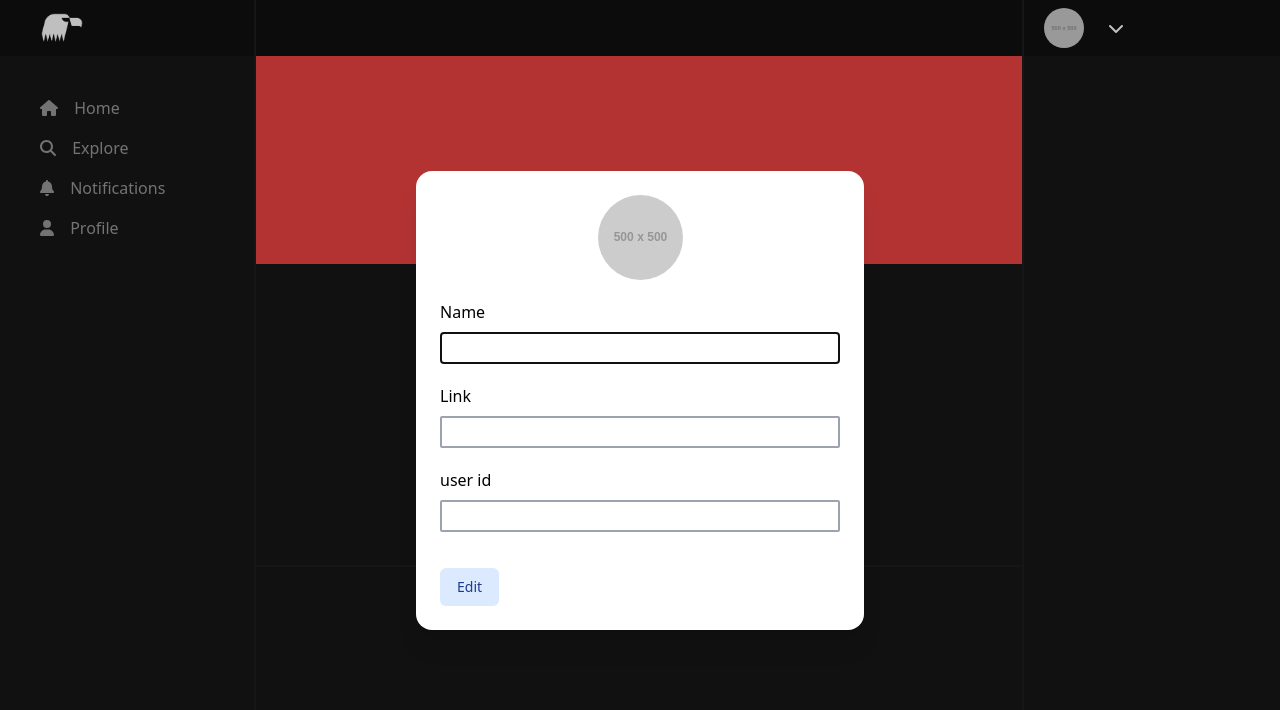
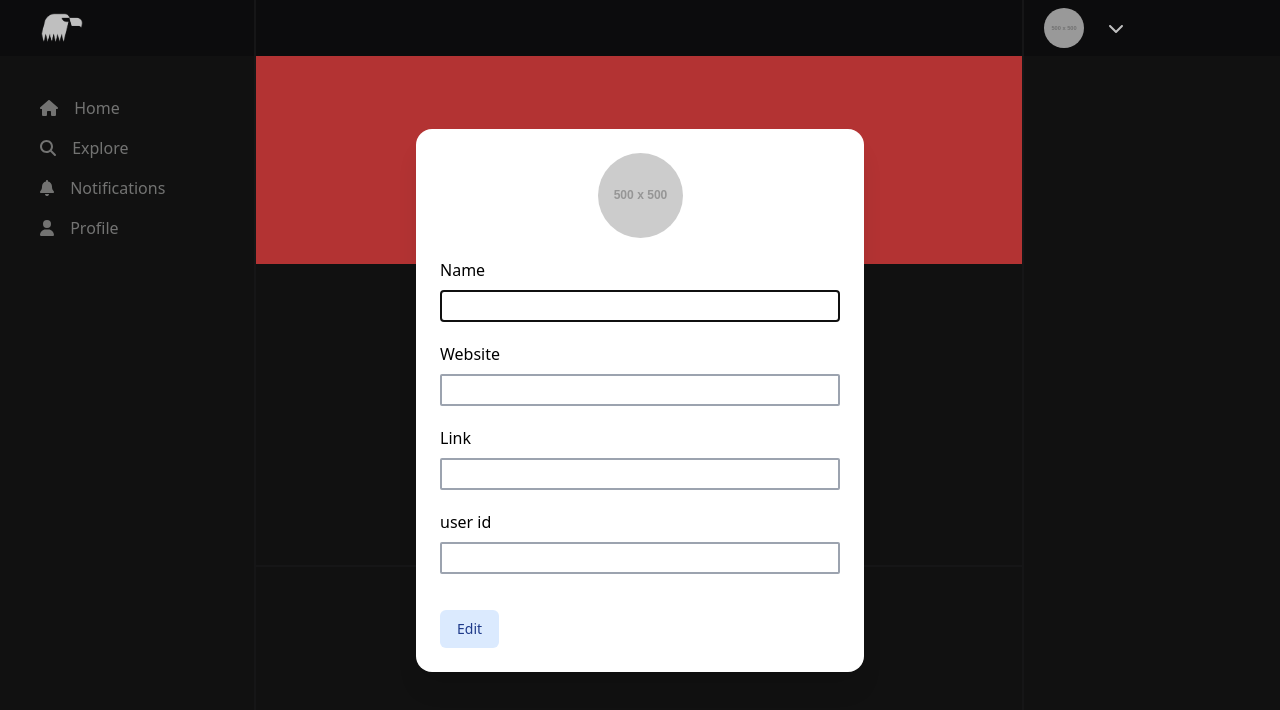
Before and after one commit to TronIsHere/eagler-socialmedia, a React (Vite) app: page /profile in a window 1280 px wide. Both pictures are taken after a click on the element "Edit". Shown: the top 710 px of the page. Built offline with nearby package versions, Linux system fonts and the light colour scheme; no server answers.

Commit message:
added user website edit - added created at in profile and name changes in profile

```diff
--- a/src/components/ui/modals/editUser.tsx
+++ b/src/components/ui/modals/editUser.tsx
@@ -1,12 +1,16 @@
-import { Dialog, Transition } from '@headlessui/react'
-import { FC, Fragment, useState } from 'react'
-interface props{
- isOpen:boolean
- closeCallBack: ()=> void
+import { Dialog, Transition } from "@headlessui/react";
+import { FC, Fragment, useState } from "react";
+import { useAppDispatch } from "../../../hooks/useRedux";
+import { updateWebsite } from "../../../state/slices/userSlice";
+interface props {
+  isOpen: boolean;
+  closeCallBack: () => void;
 }
 
-const EditModal:FC<props> =({isOpen,closeCallBack})=> {
-
+const EditModal: FC<props> = ({ isOpen, closeCallBack }) => {
+  const dispatch = useAppDispatch();
+  //TODO: gotta change this to more useable comprehensive function not only for website
+  const [websiteState, setWebsiteState] = useState<string>("");
   return (
     <>
       <Transition appear show={isOpen} as={Fragment}>
@@ -39,16 +43,38 @@ const EditModal:FC<props> =({isOpen,closeCallBack})=> {
                     as="div"
                     className="flex justify-center cursor-pointer"
                   >
-                   <img src="https://placehold.co/500x500?text=Avatar" className="rounded-full" width={85}alt="" />
+                    <img
+                      src="https://placehold.co/500x500?text=Avatar"
+                      className="rounded-full"
+                      width={85}
+                      alt=""
+                    />
                   </Dialog.Title>
                   <div className="mt-2">
-                    <form >
-                        <p className='mt-5'>Name</p>
-                        <input type="text" className='border-gray-400 rounded-sm border-2 w-full h-8 mt-2 pl-2'/>
-                        <p className='mt-5'>Link</p>
-                        <input type="text" className='border-gray-400 rounded-sm border-2 w-full h-8 mt-2 pl-2'/>
-                        <p className='mt-5'>user id</p>
-                        <input type="text" className='border-gray-400 rounded-sm border-2 w-full h-8 mt-2 pl-2'/>
+                    <form>
+                      <p className="mt-5">Name</p>
+                      <input
+                        type="text"
+                        className="border-gray-400 rounded-sm border-2 w-full h-8 mt-2 pl-2"
+                      />
+                      <p className="mt-5">Website</p>
+                      <input
+                        type="text"
+                        className="border-gray-400 rounded-sm border-2 w-full h-8 mt-2 pl-2"
+                        onChange={(e) => {
+                          setWebsiteState(e.target.value);
+                        }}
+                      />
+                      <p className="mt-5">Link</p>
+                      <input
+                        type="text"
+                        className="border-gray-400 rounded-sm border-2 w-full h-8 mt-2 pl-2"
+                      />
+                      <p className="mt-5">user id</p>
+                      <input
+                        type="text"
+                        className="border-gray-400 rounded-sm border-2 w-full h-8 mt-2 pl-2"
+                      />
                     </form>
                   </div>
 
@@ -56,7 +82,9 @@ const EditModal:FC<props> =({isOpen,closeCallBack})=> {
                     <button
                       type="button"
                       className="inline-flex justify-center rounded-md border border-transparent bg-blue-100 px-4 py-2 text-sm font-medium text-blue-900 hover:bg-blue-200 focus:outline-none focus-visible:ring-2 focus-visible:ring-blue-500 focus-visible:ring-offset-2 mt-5"
-                      onClick={closeCallBack}
+                      onClick={() => {
+                        dispatch(updateWebsite(websiteState));
+                      }}
                     >
                       Edit
                     </button>
@@ -68,6 +96,6 @@ const EditModal:FC<props> =({isOpen,closeCallBack})=> {
         </Dialog>
       </Transition>
     </>
-  )
-}
+  );
+};
 export default EditModal;
--- a/src/hooks/useProfile.tsx
+++ b/src/hooks/useProfile.tsx
@@ -1,17 +1,22 @@
-import { useState } from "react";
-
+import { useEffect, useState } from "react";
+import { userSelector } from "../state/slices/userSlice";
+import { useAppSelector } from "./useRedux";
+import { useAppDispatch } from "./useRedux";
 export const useProfile = () => {
   let [isEditModalOpen, setEditModalOpen] = useState(false);
+  const userData = useAppSelector(userSelector);
+  const dispatch = useAppDispatch();
   const closeModal = () => {
     setEditModalOpen(false);
   };
   const openModal = () => {
     setEditModalOpen(true);
   };
-
+  useEffect(() => {}, []);
   return {
     isEditModalOpen,
     closeModal,
     openModal,
+    userData,
   };
 };
--- a/src/hooks/useWrite.tsx
+++ b/src/hooks/useWrite.tsx
@@ -75,6 +75,7 @@ export const useWrite = () => {
         avatar: "https://placehold.co/500x500?text=Reza",
         email: "",
         posts: [],
+        createdAt: "",
       },
       date: DateTime.now().toISODate()!,
       comments: 0,
--- a/src/layouts/threeColLayout.tsx
+++ b/src/layouts/threeColLayout.tsx
@@ -22,11 +22,11 @@ export const ThreeColLayout: FC<props> = (props) => {
   const { children } = props;
   const dispatch = useAppDispatch();
   const userData = useAppSelector(userSelector);
+  console.log(userData);
   useEffect(() => {
     onAuthStateChanged(auth, (user) => {
       if (user) {
-        const { displayName, uid, email } = user;
-
+        const { displayName, uid, email, metadata } = user;
         dispatch(
           updateUser({
             id: uid,
@@ -34,6 +34,7 @@ export const ThreeColLayout: FC<props> = (props) => {
             avatar: "",
             email: email!,
             posts: [],
+            createdAt: metadata.creationTime!,
           })
         );
       } else {
--- a/src/models/user.tsx
+++ b/src/models/user.tsx
@@ -6,4 +6,6 @@ export default interface UserModel {
   avatar: string;
   email: string;
   posts: Posts[];
+  createdAt: string;
+  website?: string;
 }
--- a/src/pages/home/profile.tsx
+++ b/src/pages/home/profile.tsx
@@ -6,13 +6,15 @@ import {
   faUser,
 } from "@fortawesome/free-solid-svg-icons";
 import { FontAwesomeIcon } from "@fortawesome/react-fontawesome";
+import { DateTime } from "luxon";
 
 import EditModal from "../../components/ui/modals/editUser";
 import UserWroteColumn from "../../components/ui/userWrote";
 import { useProfile } from "../../hooks/useProfile";
 
 const ProfilePage = () => {
-  const { closeModal, openModal, isEditModalOpen } = useProfile();
+  const { closeModal, openModal, isEditModalOpen, userData } = useProfile();
+
   return (
     <>
       <div className="w-full bg-primary h-14 flex"></div>
@@ -32,7 +34,7 @@ const ProfilePage = () => {
               @feranki
             </p>
             <span className="text-white mt-2 text-2xl font-bold">
-              Erwin Aghajani
+              {userData.name ? userData.name : <br></br>}
             </span>
           </div>
           <div className="flex justify-center">
@@ -41,11 +43,13 @@ const ProfilePage = () => {
                 icon={faCalendarAlt}
                 className="mr-2"
               ></FontAwesomeIcon>
-              Joined since july 2023
+              {`Joined since ${
+                DateTime.fromHTTP(userData.createdAt).monthLong
+              } ${DateTime.fromHTTP(userData.createdAt).year}`}
             </p>
             <p className="mt-4 ml-10 text-links hover:underline">
               <FontAwesomeIcon icon={faLink} className="mr-2"></FontAwesomeIcon>
-              whitediv.com
+              {userData.website ? userData.website : ""}
             </p>
           </div>
           <div className="flex justify-center mt-8">
--- a/src/state/slices/userSlice.ts
+++ b/src/state/slices/userSlice.ts
@@ -1,4 +1,5 @@
 import { createSlice, PayloadAction } from "@reduxjs/toolkit";
+import { string } from "yup";
 import UserModel from "../../models/user";
 import { RootState } from "../store";
 
@@ -8,7 +9,13 @@ const initialState:UserModel= {
     avatar:'',
     email:'',
     posts:[],
+    createdAt:'',
+    website:undefined
 };
+interface partialModel{
+  row:string,
+  data:string
+}
 
 const userSlice = createSlice({
     name: "user",
@@ -17,8 +24,11 @@ const userSlice = createSlice({
        updateUser:(state, action:PayloadAction<UserModel>) => {
         return state = action.payload;
       },
+      updateWebsite:(state, action:PayloadAction<string>) => {
+         state.website = action.payload;
+      },
     },
   });
-  export const { updateUser } = userSlice.actions;
+  export const { updateUser,updateWebsite } = userSlice.actions;
   export const userSelector = (state: RootState) => state.userReducer
   export default userSlice.reducer;
```
